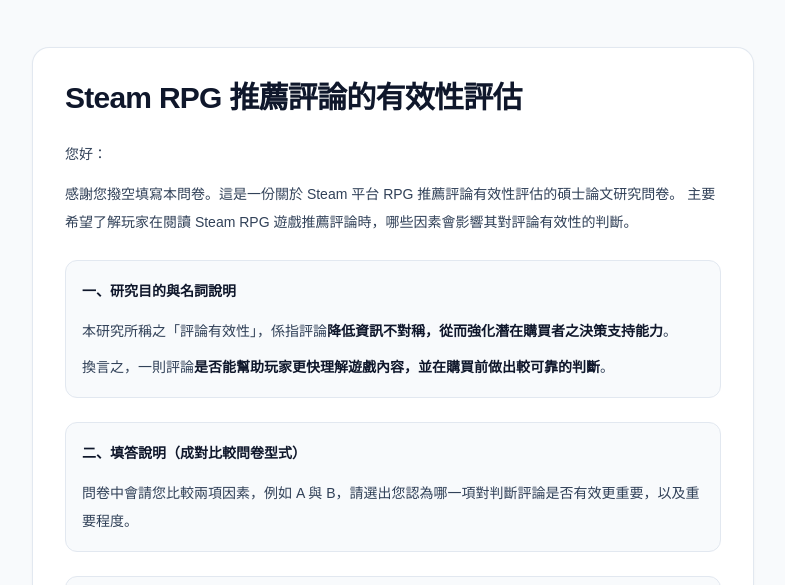
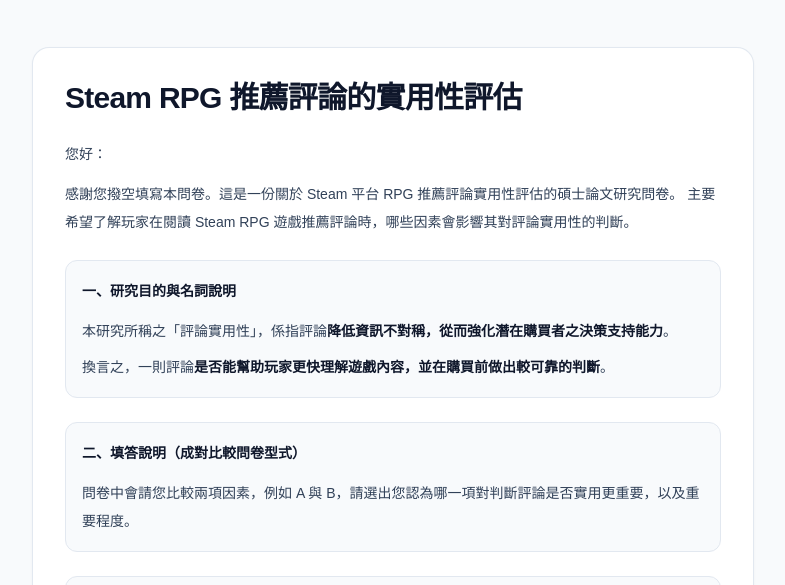
Before and after one commit to coffee-crocodile/steam-ahp-survey, a Next.js app: page / in a window 1280 px wide. Shown: the top 585 px of the page, without its empty margins (247-1032 px from the left). Built offline with nearby package versions, Linux system fonts and the light colour scheme.

Commit message:
Update helpfulness

```diff
--- a/src/app/page.js
+++ b/src/app/page.js
@@ -368,7 +368,7 @@
   const ahpPages = {
     lv1: {
       title: '第 1 組：主要構面比較',
-      intro: '接下來，請比較三個主要構面在評估「Steam 上 RPG 推薦評論有效性」時的相對重要程度。',
+      intro: '接下來，請比較三個主要構面在評估「Steam 上 RPG 推薦評論實用性」時的相對重要程度。',
       backStep: 'formalIntro',
       nextStep: 'lv1Done',
       items: {
@@ -389,7 +389,7 @@
 
     lv2_1: {
       title: '第 2 組：評論者屬性構面比較',
-      intro: '接下來，請比較「評論者屬性構面」中的三個子因素，判斷它們在評估 Steam 上 RPG 推薦評論有效性時的相對重要程度。',
+      intro: '接下來，請比較「評論者屬性構面」中的三個子因素，判斷它們在評估 Steam 上 RPG 推薦評論實用性時的相對重要程度。',
       backStep: 'lv1Done',
       nextStep: 'lv2_1Done',
       items: {
@@ -410,7 +410,7 @@
 
     lv2_2: {
       title: '第 3 組：評論內容構面比較',
-      intro: '接下來，請比較「評論內容構面」中的三個子因素，判斷它們在評估 Steam 上 RPG 推薦評論有效性時的相對重要程度。',
+      intro: '接下來，請比較「評論內容構面」中的三個子因素，判斷它們在評估 Steam 上 RPG 推薦評論實用性時的相對重要程度。',
       backStep: 'lv2_1Done',
       nextStep: 'lv2_2Done',
       items: {
@@ -431,7 +431,7 @@
 
     lv2_3: {
       title: '第 4 組：使用者互動構面比較',
-      intro: '接下來，請比較「使用者互動構面」中的三個子因素，判斷它們在評估 Steam 上 RPG 推薦評論有效性時的相對重要程度。',
+      intro: '接下來，請比較「使用者互動構面」中的三個子因素，判斷它們在評估 Steam 上 RPG 推薦評論實用性時的相對重要程度。',
       backStep: 'lv2_2Done',
       nextStep: 'lv2_3Done',
       items: {
@@ -1063,15 +1063,15 @@
         <div className="mx-auto max-w-3xl px-4 sm:px-6 py-8 sm:py-12">
           <div className="rounded-2xl bg-white p-5 sm:p-8 shadow-sm ring-1 ring-slate-200">
             <h1 className="text-3xl font-bold tracking-tight">
-              Steam RPG 推薦評論的有效性評估
+              Steam RPG 推薦評論的實用性評估
             </h1>
 
             <div className="mt-6 space-y-6 text-sm leading-7 text-slate-700">
               <div className="space-y-3">
                 <p>您好：</p>
                 <p>
-                  感謝您撥空填寫本問卷。這是一份關於 Steam 平台 RPG 推薦評論有效性評估的碩士論文研究問卷。
-                  主要希望了解玩家在閱讀 Steam RPG 遊戲推薦評論時，哪些因素會影響其對評論有效性的判斷。
+                  感謝您撥空填寫本問卷。這是一份關於 Steam 平台 RPG 推薦評論實用性評估的碩士論文研究問卷。
+                  主要希望了解玩家在閱讀 Steam RPG 遊戲推薦評論時，哪些因素會影響其對評論實用性的判斷。
                 </p>
               </div>
 
@@ -1080,7 +1080,7 @@
                   一、研究目的與名詞說明
                 </p>
                 <p className="mt-3">
-                  本研究所稱之「評論有效性」，係指評論
+                  本研究所稱之「評論實用性」，係指評論
                   <span className="font-semibold text-slate-900">
                     降低資訊不對稱，從而強化潛在購買者之決策支持能力
                   </span>
@@ -1101,7 +1101,7 @@
                   二、填答說明（成對比較問卷型式）
                 </p>
                 <p className="mt-3">
-                  問卷中會請您比較兩項因素，例如 A 與 B，請選出您認為哪一項對判斷評論是否有效更重要，以及重要程度。
+                  問卷中會請您比較兩項因素，例如 A 與 B，請選出您認為哪一項對判斷評論是否實用更重要，以及重要程度。
                 </p>
               </div>
 
@@ -1686,7 +1686,7 @@
                 <p>
                   在後面的題目中，您會看到兩個因素，請依您的實際經驗判斷：
                   <span className="font-semibold text-slate-900">
-                    哪一個因素對於判斷 Steam 上 RPG 推薦評論是否有效更重要。
+                    哪一個因素對於判斷 Steam 上 RPG 推薦評論是否實用更重要。
                   </span>
                 </p>
               </div>
@@ -2074,7 +2074,7 @@
 
             <p className="mt-4 text-sm leading-7 text-slate-700">
               接下來將進入正式 AHP 兩兩比較題。請依照您的實際經驗與直覺判斷，
-              評估各項因素對於 Steam RPG 推薦評論有效性的相對重要程度。
+              評估各項因素對於 Steam RPG 推薦評論實用性的相對重要程度。
             </p>
 
             <div className="mt-6 rounded-xl border border-amber-200 bg-amber-50 px-4 py-4">
```
